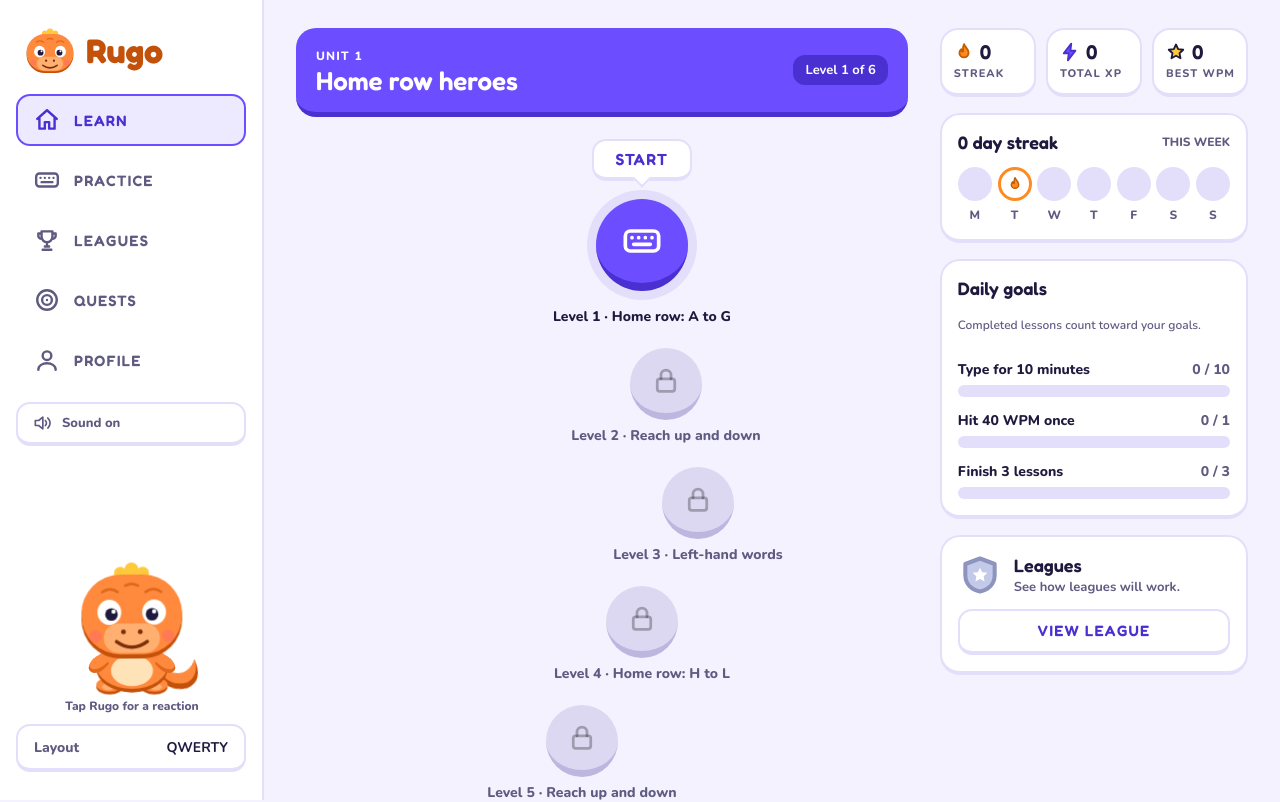
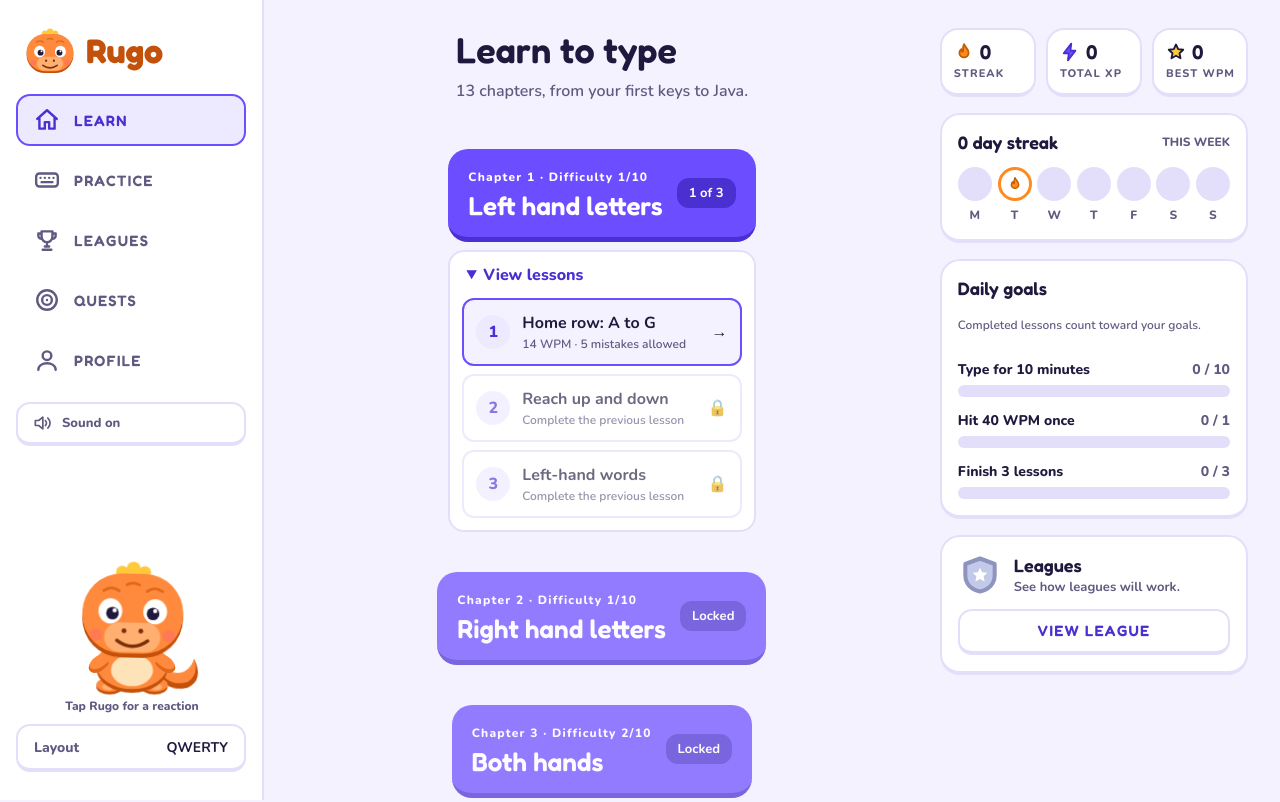
Before and after one commit to Andiewitz/Type-fast, a React (Vite) app in the folder client/app/: page / in a window 1280 px wide. Shown: the top 802 px of the page. Built offline with nearby package versions, Linux system fonts and the light colour scheme.

Commit message:
Add chapter-based learning path

```diff
--- /dev/null
+++ b/client/app/src/components/LearningPath.css
@@ -0,0 +1,25 @@
+.chapter-path { max-width: 720px; }
+.course-heading { margin-bottom: 24px; }
+.course-heading h1 { font: 600 36px Fredoka,sans-serif; }
+.course-heading p, .course-migration-note { margin-top: 8px; color: #5e5a80; line-height: 1.5; }
+.course-migration-note { padding: 14px 16px; margin-bottom: 18px; border-radius: 14px; background: #fff2c8; font-size: 14px; font-weight: 700; }
+.chapter-section { margin-bottom: 18px; }
+.chapter-heading { margin-bottom: 0; }
+.chapter-heading h2 { margin: 4px 0 0; }
+.chapter-heading > strong { white-space: nowrap; }
+.chapter-section.is-locked { opacity: .72; }
+.chapter-details { margin: 8px 0 0; border: 2px solid #e3dffb; border-radius: 16px; background: white; overflow: hidden; }
+.chapter-details summary { padding: 12px 16px; color: #4a2fd1; cursor: pointer; font-weight: 800; }
+.chapter-lessons { display: grid; gap: 8px; padding: 0 12px 12px; }
+.chapter-lesson { width: 100%; display: flex; align-items: center; gap: 12px; padding: 12px; border: 2px solid #e3dffb; border-radius: 12px; background: white; color: #1f1a3d; text-align: left; font: inherit; }
+.chapter-lesson.is-current { border-color: #6c4dff; background: #f4f2ff; }
+.chapter-lesson:disabled { opacity: .65; cursor: not-allowed; }
+.chapter-lesson-number { width: 34px; height: 34px; flex: none; display: grid; place-items: center; border-radius: 50%; background: #ede9ff; color: #4a2fd1; font-weight: 800; }
+.chapter-lesson-name { flex: 1; min-width: 0; display: grid; gap: 2px; }
+.chapter-lesson-name small { color: #5e5a80; font-size: 12px; }
+@media (max-width: 520px) { .course-heading h1 { font-size: 29px; } .chapter-heading { gap: 8px; } .chapter-heading h2 { font-size: 20px; } .chapter-heading > strong { font-size: 12px; } .chapter-lesson { gap: 8px; } }
+@media (max-width: 600px) {
+  .chapter-path .mascot-wrap { width: 60px; right: 8px; bottom: 8px; }
+  .chapter-path .mascot-wrap .mascot:not(.mascot-small) { width: 60px; height: 60px; }
+  .chapter-path .mascot-message { display: none; }
+}
--- a/client/app/src/components/LearningPath.tsx
+++ b/client/app/src/components/LearningPath.tsx
@@ -1,18 +1,35 @@
 import { useState } from 'react'
-import { Icon } from './Icon'
+import { chapters, lessons } from '../curriculum'
 import { Mascot } from './Mascot'
 import { greetingExpressions } from './mascot/expressions'
 import { useSound } from '../sound/SoundProvider'
-import { lessons } from '../progress'
-export function LearningPath({completed, stars, start}: {completed:number; stars:number[]; start:(index:number)=>void}) {
- const { play } = useSound()
- const [expressionIndex, setExpressionIndex] = useState(0)
- const expression = greetingExpressions[expressionIndex]
- const current = Math.min(completed, lessons.length - 1)
- const offsets = ['one','two','three','four','five','six']
- return <main id="learn" className="learning"><div className="path"><header className="unit"><div><span>UNIT 1</span><h1>Home row heroes</h1></div><strong>{completed >= lessons.length ? 'Unit complete!' : `Level ${current + 1} of 6`}</strong></header>{lessons.map((lesson,i) => {
- const done = i < completed, available = i <= current
- const node = <><button type="button" className={`level-circle ${done ? 'complete' : available ? 'current' : 'locked'}`} disabled={!available} onClick={() => start(i)} aria-label={`${done ? 'Replay' : 'Start'} ${lesson.name}`}><Icon name={done ? 'check' : available ? 'keyboard' : i === 5 ? 'star' : 'lock'} size={available && !done ? 40 : 30}/></button><span>{i === 5 ? 'Speed check · 30 WPM' : `Level ${i+1} · ${lesson.name}`}</span>{stars[i] > 0 && <span className="path-stars" aria-label={`Best: ${stars[i]} out of 3 stars`}>{"★".repeat(stars[i])}{"☆".repeat(3-stars[i])}</span>}</>
- return i === current ? <div className="current-level" key={lesson.name}><div className="mascot-wrap"><button type="button" className="mascot-button" aria-label="Show next Rugo expression" onClick={() => { play('select'); setExpressionIndex((index) => (index + 1) % greetingExpressions.length) }}><Mascot mood={expression.mood}/></button><span className="mascot-message" aria-live="polite">{expression.message}</span></div><div className="current-content"><button type="button" className="start-label" onClick={() => start(i)}>{done ? 'REPLAY' : 'START'}</button>{node}</div></div> : <div className={`level ${offsets[i]}`} key={lesson.name}>{node}</div>
- })}<div className="unit next"><div><span>UNIT 2</span><h2>Top row sprint</h2></div><Icon name="lock" size={28}/></div></div></main>
+import './LearningPath.css'
+
+export function LearningPath({ completed, stars, start, hasLegacy }: { completed: number; stars: number[]; start: (index: number) => void; hasLegacy: boolean }) {
+  const { play } = useSound()
+  const [expressionIndex, setExpressionIndex] = useState(0)
+  const expression = greetingExpressions[expressionIndex]
+  const current = Math.min(completed, lessons.length - 1)
+  const currentChapter = lessons[current].chapterIndex
+  return <main id="learn" className="learning"><div className="path chapter-path">
+    <header className="course-heading"><h1>Learn to type</h1><p>13 chapters, from your first keys to Java.</p></header>
+    {hasLegacy && <p className="course-migration-note">Your new course starts here. Your earlier XP, records, and previous course progress are saved on this device.</p>}
+    <div className="mascot-wrap"><button type="button" className="mascot-button" aria-label="Show next Rugo expression" onClick={() => { play('select'); setExpressionIndex(index => (index + 1) % greetingExpressions.length) }}><Mascot mood={expression.mood}/></button><span className="mascot-message" aria-live="polite">{expression.message}</span></div>
+    {chapters.map((chapter, chapterIndex) => {
+      const first = chapterIndex * 3
+      const locked = first > completed
+      const chapterComplete = completed >= first + chapter.drills.length
+      return <section className={`chapter-section ${locked ? 'is-locked' : ''}`} key={chapter.title} aria-labelledby={`chapter-${chapterIndex}`}>
+        <div className="unit chapter-heading"><div><span>Chapter {chapterIndex + 1} · Difficulty {chapter.difficulty}/10</span><h2 id={`chapter-${chapterIndex}`}>{chapter.title}</h2></div><strong>{locked ? 'Locked' : chapterComplete ? 'Complete' : `${Math.min(completed - first + 1, 3)} of 3`}</strong></div>
+        {!locked && <details className="chapter-details" open={chapterIndex === currentChapter ? true : undefined}><summary>{chapterComplete ? 'Review lessons' : 'View lessons'}</summary><div className="chapter-lessons">{chapter.drills.map((drill, levelIndex) => {
+          const index = first + levelIndex
+          const done = index < completed
+          const available = index <= completed
+          return <button type="button" className={`chapter-lesson ${index === current ? 'is-current' : ''}`} key={drill.name} disabled={!available} onClick={() => start(index)}>
+            <span className="chapter-lesson-number">{done ? '✓' : levelIndex + 1}</span><span className="chapter-lesson-name"><strong>{drill.name}</strong><small>{available ? `${lessons[index].minWpm} WPM · ${lessons[index].maxMistakes} mistakes allowed` : 'Complete the previous lesson'}</small></span>{stars[index] > 0 && <span className="path-stars" aria-label={`Best: ${stars[index]} out of 3 stars`}>{'★'.repeat(stars[index])}{'☆'.repeat(3 - stars[index])}</span>}<span aria-hidden="true">{available ? '→' : '🔒'}</span>
+          </button>
+        })}</div></details>}
+      </section>
+    })}
+  </div></main>
 }
--- a/client/app/src/pages/LearnPage.tsx
+++ b/client/app/src/pages/LearnPage.tsx
@@ -26,6 +26,6 @@ export function LearnPage() {
  function startLesson(index:number){play('select');setLesson(null);setLoadingLesson(index);window.scrollTo(0,0)}
  function finish(index:number,seconds:number,wpm:number,accuracy:number){setProgress(old=>{const today=todayKey(); const same=old.today===today; return {...old,completed:Math.max(old.completed,index+1),stars:recordBestStars(old.stars,index,starsFor(true,accuracy)),xp:old.xp+(index >= old.completed ? 20 : 0),bestWpm:Math.max(old.bestWpm,wpm),lessons:old.lessons+1,seconds:old.seconds+seconds,dates:old.dates.includes(today)?old.dates:[...old.dates,today],today,todayLessons:(same?old.todayLessons:0)+1,todaySeconds:(same?old.todaySeconds:0)+seconds,todayBest:Math.max(same?old.todayBest:0,wpm)}})}
  if (loadingLesson !== null) return <LessonLoading key={loadingLesson} index={loadingLesson} onReady={openLesson}/>
- if (lesson !== null) return <div className="lesson-focused"><Lesson key={lesson} showIntro={lesson === 0 && progress.completed === 0} isFirstClear={lesson >= progress.completed} onNext={lesson < lessons.length - 1 ? () => startLesson(lesson + 1) : undefined} index={lesson} bestWpm={progress.bestWpm} onClose={()=>{setLesson(null);setPage('Learn')}} onFinish={finish}/></div>
- return <div className="app-shell"><Sidebar page={page} navigate={navigate}/>{page==='Learn' ? <LearningPath stars={progress.stars} completed={progress.completed} start={startLesson}/> : page==='Practice' ? <PracticePage progress={progress} start={startLesson}/> : <InfoPage page={page} progress={progress} start={()=>startLesson(0)}/>}<ProgressPanel progress={progress} navigate={navigate}/>{storageUnavailable && <p className="storage-notice" role="status">Progress could not be saved on this device. Check your browser storage settings.</p>}</div>
+ if (lesson !== null) return <div className="lesson-focused"><Lesson key={lesson} showIntro={lesson >= progress.completed} isFirstClear={lesson >= progress.completed} onNext={lesson < lessons.length - 1 ? () => startLesson(lesson + 1) : undefined} index={lesson} bestWpm={progress.bestWpm} onClose={()=>{setLesson(null);setPage('Learn')}} onFinish={finish}/></div>
+ return <div className="app-shell"><Sidebar page={page} navigate={navigate}/>{page==='Learn' ? <LearningPath hasLegacy={Boolean(progress.legacyCourse)} stars={progress.stars} completed={progress.completed} start={startLesson}/> : page==='Practice' ? <PracticePage progress={progress} start={startLesson}/> : <InfoPage page={page} progress={progress} start={()=>startLesson(0)}/>}<ProgressPanel progress={progress} navigate={navigate}/>{storageUnavailable && <p className="storage-notice" role="status">Progress could not be saved on this device. Check your browser storage settings.</p>}</div>
 }
--- a/client/app/src/pages/PracticePage.tsx
+++ b/client/app/src/pages/PracticePage.tsx
@@ -1,12 +1,12 @@
-import { lessons, type Progress } from '../progress'
+import { chapters, lessons, type Progress } from '../progress'
 import './PracticePage.css'
 
 export function PracticePage({ progress, start }: { progress: Progress; start: (index: number) => void }) {
   const available = Math.min(progress.completed + 1, lessons.length)
   return <main className="activity"><section className="activity-card practice-card"><h1>Practice</h1>
     <p>Choose an unlocked lesson to build confidence. Replays count towards your daily practice.</p>
-    <div className="practice-list">{lessons.slice(0, available).map((lesson, index) => <button type="button" key={lesson.name} onClick={() => start(index)}>
-      <span><strong>{lesson.name}</strong><small>{index < progress.completed ? 'Practice again' : 'Continue learning'}</small></span>
+    <div className="practice-list">{lessons.slice(0, available).map((lesson, index) => <button type="button" key={`${lesson.chapterIndex}-${lesson.levelIndex}`} onClick={() => start(index)}>
+      <span><strong>{lesson.name}</strong><small>Chapter {lesson.chapterIndex + 1} · {chapters[lesson.chapterIndex].title} · {index < progress.completed ? 'Practice again' : 'Continue learning'}</small></span>
       <span aria-hidden="true">→</span>
     </button>)}</div>
   </section></main>
```
Also changed, not shown: 1 other file (tests, documents, lock files or other folders).
